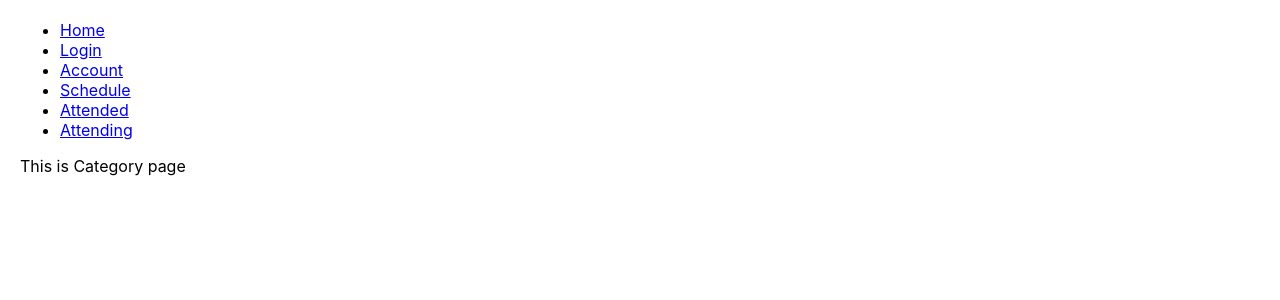
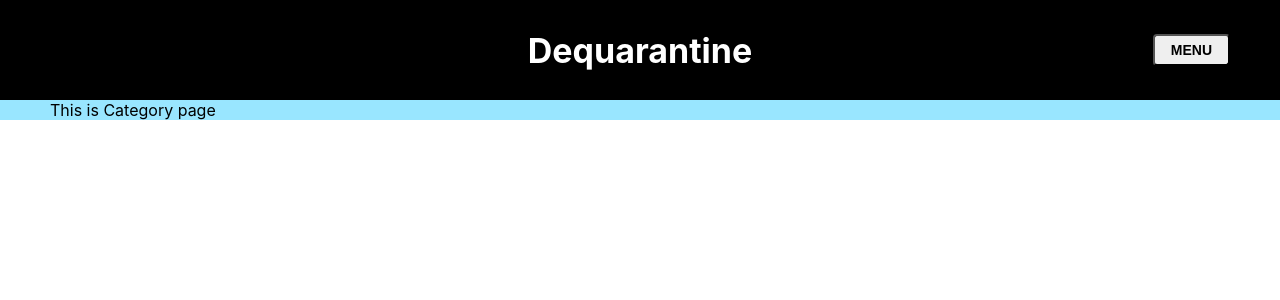
Before and after one commit to Saakshaat/dequarantine, a React (Create React App) app in the folder app/: page / in a window 1280 px wide. Shown: the top 300 px of the page. Built offline with nearby package versions, Linux system fonts and the light colour scheme.

Commit message:
Add menu to all pages

```diff
--- a/app/src/App.js
+++ b/app/src/App.js
@@ -1,5 +1,8 @@
-import React from 'react';
+import React, { Component } from 'react'
 import { BrowserRouter as Router, Route, Link, Switch } from 'react-router-dom';
+
+import Button from '@material-ui/core/Button';
+
 import Login from './components/Login'
 import Account from './components/Account'
 import Category from './components/Category'
@@ -10,19 +13,61 @@ import Attending from './components/Attending'
 import './App.scss';
 
 
-function App() {
+class App extends Component {
+  constructor () {
+    super()
+    this.state = {}
+  }
+
+  componentDidMount() {
+    window.addEventListener('click', this.handleCloseMenu.bind(this));
+  }
+
+  handleCloseMenu(event) {
+    console.log(event)
+    if (!event.target.matches('.dropdown-btn')) {
+      var dropdowns = document.getElementsByClassName("dropdown-content");
+      var i;
+      for (i = 0; i < dropdowns.length; i++) {
+        var openDropdown = dropdowns[i];
+        if (openDropdown.classList.contains('show')) {
+          openDropdown.classList.remove('show');
+        }
+      }
+    }
+  }
+
+  handleShowMenu() {
+    document.getElementById("myDropdown").classList.toggle("show");
+  }
+
+  render () {
     return (
       <Router>
         <div className='App'>
-        <ul>
-          <li><Link to="/">Home</Link></li>
-          <li><Link to="/login">Login</Link></li>
-          <li><Link to="/account">Account</Link></li>
-          <li><Link to="/schedule">Schedule</Link></li>
-          <li><Link to="/attended">Attended</Link></li>
-          <li><Link to="/attending">Attending</Link></li>
-        </ul>
+          <header>
+            <div className='title'>Dequarantine</div>
+            <nav class="dropdown">
+              <button
+                className="dropdown-btn"
+                onClick={this.handleShowMenu.bind(this)}
+                variant="contained"
+                color="primary"
+              >
+                MENU
+              </button>
+              <div id="myDropdown" class="dropdown-content">
+                <Link to="/">Home</Link>
+                <Link to="/login">Login</Link>
+                <Link to="/account">Account</Link>
+                <Link to="/schedule">Schedule</Link>
+                <Link to="/attended">Attended</Link>
+                <Link to="/attending">Attending</Link>
+              </div>
+            </nav>
+          </header>
 
+          <section>
             <Switch>
               <Route exact path="/" component={Category} />
               <Route exact path="/login" component={Login} />
@@ -31,9 +76,12 @@ function App() {
               <Route exact path="/attended" component={Attended} />
               <Route exact path="/attending" component={Attending} />
             </Switch>
+          </section>
+
         </div>
       </Router>
-  );
+    )
+  }
 }
 
 export default App;
--- a/app/src/App.scss
+++ b/app/src/App.scss
@@ -1,3 +1,59 @@
 .App {
-  margin: 20px;
+  margin: 0;
+  background-color: #99e6ff;
+
+  header {
+    height: 100px;
+    background-color: black;
+    position: relative;
+    .title {
+      position: absolute;
+      left: 50%;
+      top: 50%;
+      transform: translate(-50%, -50%);
+      font-size: 34px;
+      font-weight: bold;
+      color: white;
+    }
+
+    .dropdown {
+      position: absolute;
+      margin-right: 50px;
+      top: 50%;
+      right: 0;
+      transform: translateY(-50%);
+      .dropdown-btn {
+        padding: 6px 16px;
+        border-radius: 4px;
+        font-size: 0.875rem;
+        font-weight: bold;
+      }
+      .dropdown-content {
+        display: none;
+        position: absolute;
+        right: 50%;
+        transform: translateX(50%);
+        background-color: white;
+        min-width: 160px;
+        box-shadow: 0px 8px 16px 0px rgba(0,0,0,0.2);
+        z-index: 1;
+        text-align: center;
+        a {
+          color: black;
+          padding: 12px 16px;
+          text-decoration: none;
+          display: block;
+          &:hover {
+            background-color: #ddd;
+          }
+        }
+      }
+      .show {
+        display: block;
+      }
+    }
+  }
+  section {
+    padding: 0 50px;
+  }
 }
```
Lines whose indentation alone changed are shown as unchanged.
